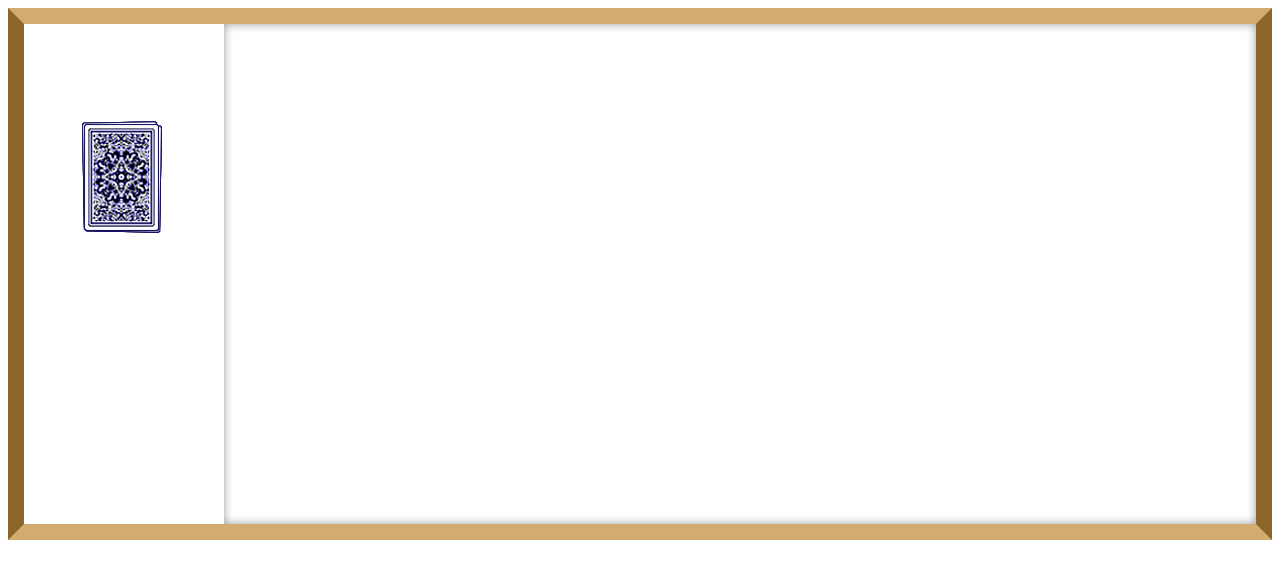
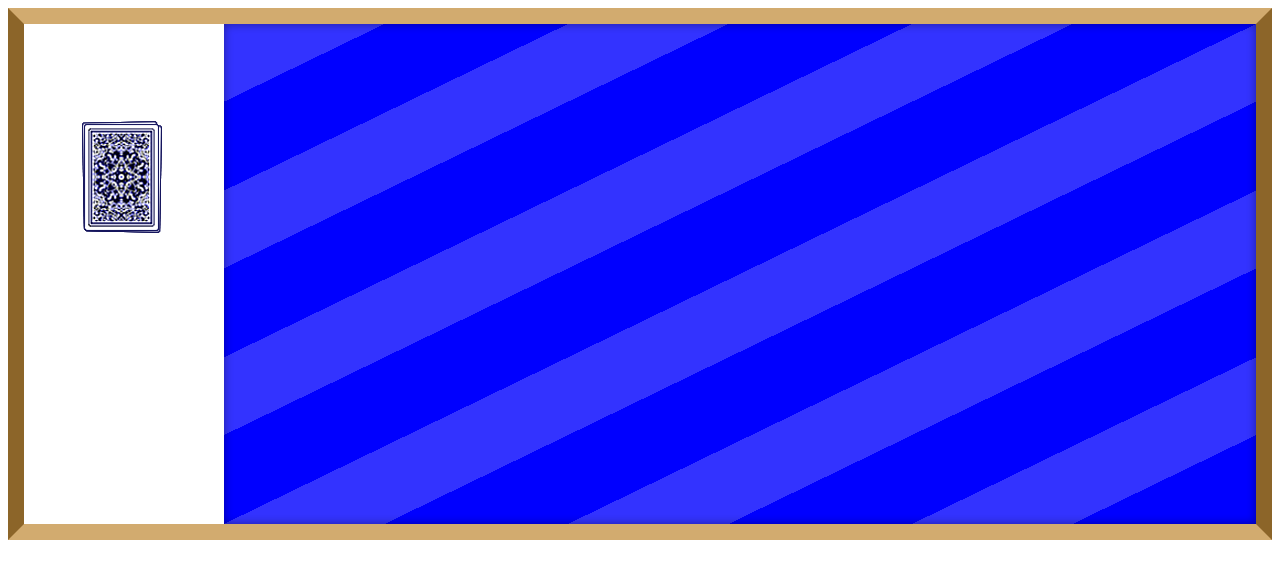
Before and after one commit to ErikRHanson/cardgame, a plain HTML site: page index.html in a window 1280 px wide. Drawn offline with Linux system fonts and the light colour scheme.

Commit message:
clean up css

```diff
--- a/css-animation.css
+++ b/css-animation.css
@@ -7,7 +7,7 @@
   position: relative;
   margin: 0 0 0 200px;
   height: 500px;
-  background: blue:;
+  background: blue;
   background-image: repeating-linear-gradient(to top left, rgba(255,255,255,0), rgba(255,255,255,0) 80px, rgba(255,255,255,0.2) 80px, rgba(255,255,255,0.2) 150px);
   box-shadow: inset 0 0 10px rgba(0,0,0,0.4);
 }
```
